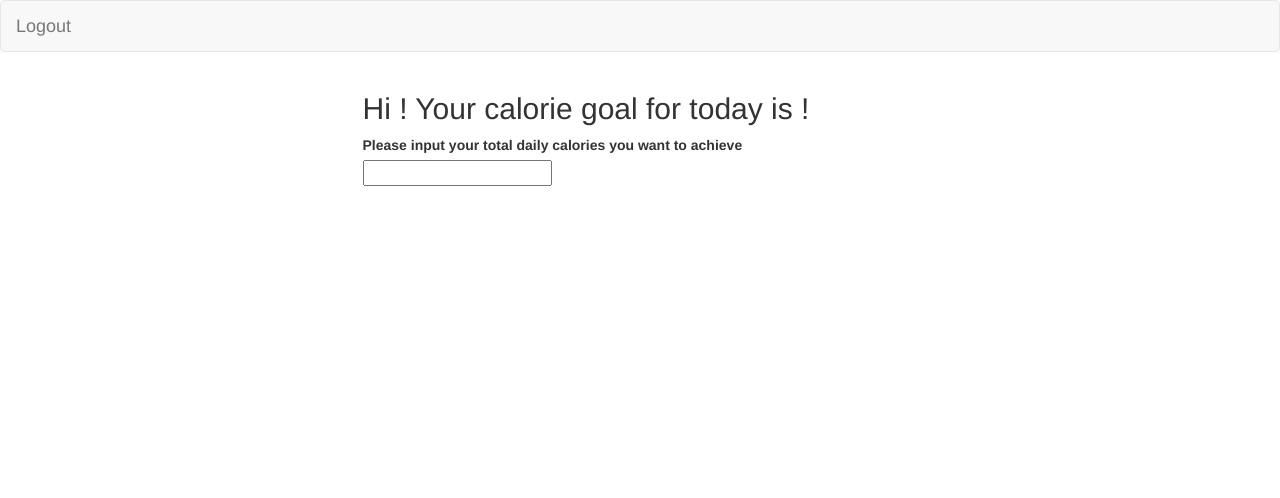
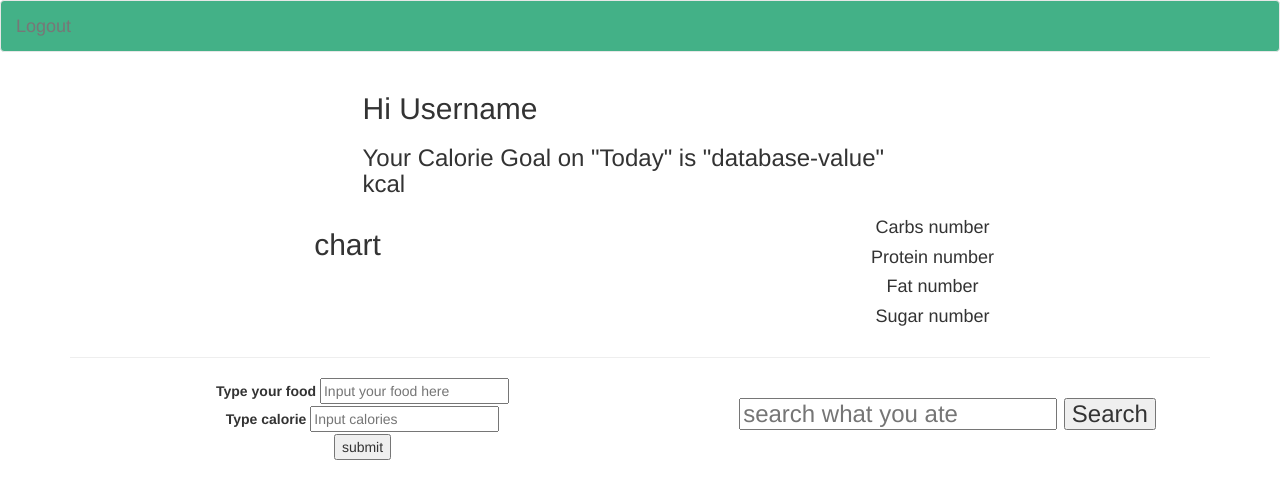
Before and after one commit to hsung8/Project2-The-Merry-Sharks, a website: page public/members.html in a window 1280 px wide. Drawn offline with nearby package versions, Linux system fonts and the light colour scheme; no server answers.

Commit message:
add search element for members.html

```diff
--- a/public/members.html
+++ b/public/members.html
@@ -24,11 +24,51 @@
     <div class="container">
       <div class="row">
         <div class="col-md-6 col-md-offset-3">
-          <h2>Hi <span class="member-name"></span>! Your calorie goal for today is <span class="member-goal"></span>!</h2>
-          <form>
-            <label for="caloriesInput">Please input your total daily calories you want to achieve</label>
-            <input type="text" id="caloriesInput" name= "totalCalories" required>
-          </form>
+          <h2>Hi Username</h2>
+          <h3>Your Calorie Goal on "Today" is "database-value" kcal</h3>
+        </div>
+      </div>
+    </div>
+    <div class="container">
+      <div class="row">
+        <div class="col-md-6 text-center">
+          <h2>chart</h2>
+        </div>
+        <div class="col-md-6 text-center">
+          <div>
+            <h4>Carbs <span id="carb">number</span></h4>
+            <h4>Protein <span id="protein">number</span></h4>
+            <h4>Fat <span id="fat">number</span></h4>
+            <h4>Sugar <span id="sugar">number</span></h4>
+          </div>
+        </div>
+      </div>
+      <hr />
+      <div class="container">
+        <div class="row">
+          <div class="col-md-6 text-center">
+            <form>
+              <div>
+                <label>Type your food</label>
+                <input placeholder="Input your food here" />
+              </div>
+              <div>
+                <label>Type calorie</label>
+                <input placeholder="Input calories" />
+              </div>
+              <button type="submit">submit</button>
+            </form>
+          </div>
+          <div class="col-md-6 text-center">
+            <h3>
+              <span>
+                <form>
+                  <input name="food-name" placeholder="search what you ate" />
+                  <button id="searchFood" type="submit">Search</button>
+                </form>
+              </span>
+            </h3>
+          </div>
         </div>
       </div>
     </div>
--- a/public/stylesheets/style.css
+++ b/public/stylesheets/style.css
@@ -21,3 +21,7 @@ form.login {
 form{
   margin-top: 0;
 }
+
+.navbar{
+  background-color: #43B187
+}
```
